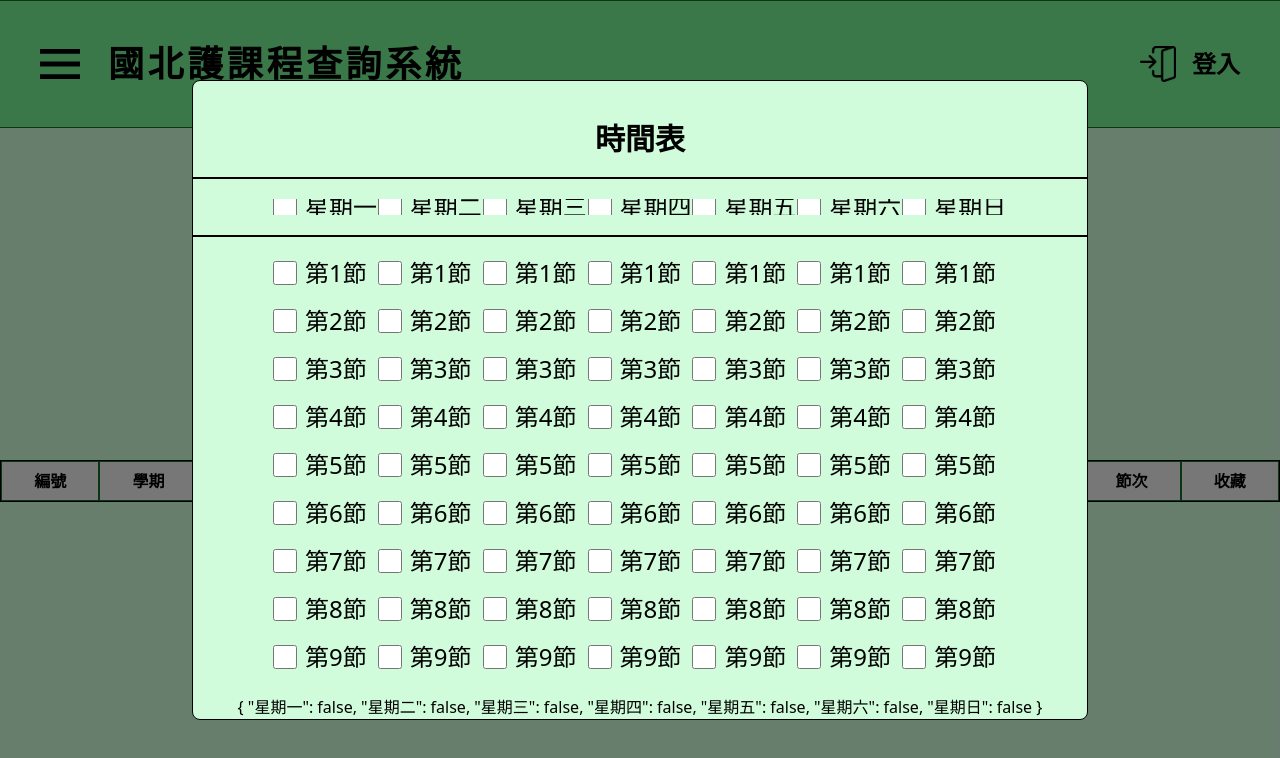
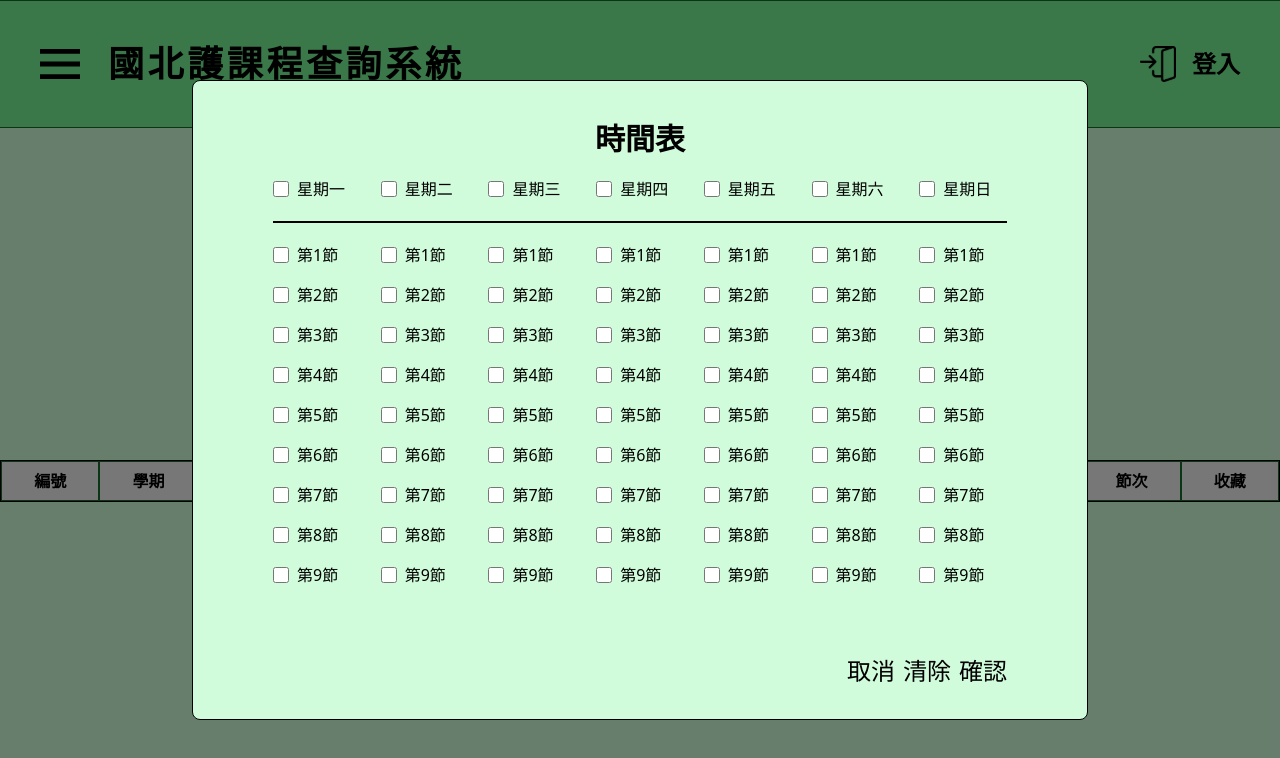
Before and after one commit to SeaStarry0902/searchSystem, a Nuxt app: page /courseSearch in a window 1280 px wide. Both pictures are taken after a click on the button "時間選擇". Shown: the top 758 px of the page. Built offline with nearby package versions, Linux system fonts and the light colour scheme.

Commit message:
新增查詢(尚未顯示結果)

```diff
--- a/pages/courseSearch.vue
+++ b/pages/courseSearch.vue
@@ -1,36 +1,121 @@
 <script setup>
 import { ref } from 'vue'
 import testInput from '~/components/TextInput.vue'
-const courseArray = ['編號', '學期', '系所', '年級', '班組', '科目分類', '課程名稱', '教師', '上課人數', '學分數', '課別', '節次', '收藏'];
-const weekArray = ['星期一', '星期二', '星期三', '星期四', '星期五', '星期六', '星期日'];
-const weekResult = ref({
-    星期一: false,
-    星期二: false,
-    星期三: false,
-    星期四: false,
-    星期五: false,
-    星期六: false,
-    星期日: false
-})
-const response = []
-const courseCatagory = ref('')
+const token = useCookie('access_token')
+const type = useCookie('token_type')
+const courseArray = ['編號', '學期', '系所', '年級', '班組', '科目分類', '課程名稱', '教師', '上課人數', '學分數', '課別', '節次', '收藏']
+const weekArray = ["一", "二", "三", "四", "五", "六", "日"]
+const result = []
+const apiResponse = ref(null)
+const keyword = ref('')
+const semester = ref('')
+const required_type = ref('')
+const grade = ref(null)
+const teacher = ref('')
+const catagory = ref('')
+const department = ref('')
+const baseURL = `${token.value? 'https://representative-winni-chongouo-b8ca194b.koyeb.app/courses?' : 'https://representative-winni-chongouo-b8ca194b.koyeb.app/courses/public?'}`
+let newURL = ''
+const filters = {
+    keyword,
+    semester,
+    required_type,
+    grade,
+    teacher,
+    catagory,
+    department
+}
+function buildUrl() {
+    newURL = baseURL
+    const params = []
+    for (const item in filters) {
+        if (filters[item].value) {
+            params.push(`${item}=${filters[item].value}`)
+        }
+    }
+    if (result.length != 0) {
+        for (const item in result) {
+            params.push(`time_slots=${result[item]}`)
+        }
+    }
+    newURL += `${params.join('&')}&page=1&page_size=20`
+    console.log(newURL)
+}
 const showChooceTime = ref(false)
+let temDay = 1
+let temSec = 1
+const weekResult = ref(
+    Object.fromEntries(
+        weekArray.map(day => [
+            day,
+            Object.fromEntries(
+                Array.from({ length: 14 }, (_, i) => [i + 1, false])
+            )
+        ])
+    )
+);
+
+function toggleDay(day) {
+    const checked = Object.values(weekResult.value[day]).every(v => v === true);
+    const newValue = !checked;
+
+    for (let i = 1; i <= 14; i++) {
+        weekResult.value[day][i] = newValue;
+    }
+}
+function resetAll() {
+    for (const day in weekResult.value) {
+        for (const sec in weekResult.value[day]) {
+            weekResult.value[day][sec] = false
+        }
+    }
+}
+function saveResult() {
+    result.length = 0
+    temDay = 1
+    for (const day in weekResult.value) {
+        temSec = 1
+        for (const sec in weekResult.value[day]) {
+            if (weekResult.value[day][sec] === true) {
+                result.push(`${temDay}-${temSec}`)
+            }
+            temSec++
+        }
+        temDay++
+    }
+    console.log(result)
+    showChooceTime.value = false
+}
+async function courseSearch() {
+    buildUrl()
+    apiResponse.value =await $fetch(newURL, {
+        headers: {
+            'Authorization': type.value + ' ' + token.value,
+            'Content-Type': 'application/json'
+        }
+    })
+    console.log('回傳結果:',apiResponse.value)
+}
 </script>
 <template>
+    <!-- 篩選條件 -->
     <div class="flex flex-col justify-center gap-10">
         <div
             class="flex items-center justify-center gap-20 w-full h-auto pt-4 mx-auto text-2xl text-black bg-[#d1fcdb]">
             <div class="max-w-screen flex flex-col gap-5">
                 <div class="flex gap-5">
-                    <testInput v-model="courseCatagory" :text="'課程分類'" :customWidth="'w-16 md:w-40 2xl:w-70'" />
-                    <testInput :text="'課程名稱'" :customWidth="'w-16 md:w-40 2xl:w-70'" />
-                    <testInput :text="'課別'" :customWidth="'w-16 md:w-40 2xl:w-70'" />
-                    <testInput :text="'教師'" :customWidth="'w-16 md:w-40 2xl:w-70'" />
+                    <testInput v-model="keyword" :text="'課程名稱'" :customWidth="'w-16 md:w-40 2xl:w-70'" />
+                    <testInput v-model="required_type" :text="'課別'" :customWidth="'w-16 md:w-40 2xl:w-70'" />
+                    <testInput v-model="semester" :text="'學期'" :customWidth="'w-16 md:w-40 2xl:w-70'"
+                        :options="['1132', '1141']" />
+                    <testInput v-model="grade" :text="'年級'" :customWidth="'w-16 md:w-40 2xl:w-70'"
+                        :options="[1, 2, 3, 4]" />
                 </div>
                 <div class="flex gap-5 items-end">
-                    <testInput :text="'學期'" :customWidth="'w-16 md:w-40 2xl:w-70'" :options="['1132', '1141']" />
-                    <testInput :text="'系所'" :customWidth="'w-16 md:w-40 2xl:w-70'" :options="['選項1', '選項2']" />
-                    <testInput :text="'年級'" :customWidth="'w-16 md:w-40 2xl:w-70'" :options="['1', '2', '3', '4']" />
+
+                    <testInput v-model="teacher" :text="'教師'" :customWidth="'w-16 md:w-40 2xl:w-70'" />
+                    <testInput v-model="catagory" :text="'課程分類'" :customWidth="'w-16 md:w-40 2xl:w-70'" />
+                    <testInput v-model="department" :text="'系所'" :customWidth="'w-16 md:w-40 2xl:w-70'" />
                     <button class="bg-white w-16 md:w-40 2xl:w-70 h-[clamp(0px,6vmin,9999px)] border rounded-[clamp(0px,1vmin,40px)] cursor-pointer hover:bg-[#6ffc92] hover:font-bold
                     text-xs md:text-xl 2xl:text-2xl" @click="showChooceTime = true">時間選擇</button>
                 </div>
@@ -38,9 +123,11 @@ const showChooceTime = ref(false)
         </div>
         <div class="flex items-center justify-center w-full">
             <button
-                class="bg-[#23f157] w-96 h-16 border-2 rounded cursor-pointer hover:bg-[#18a83c] hover:font-bold text-3xl">搜尋</button>
+                class="bg-[#23f157] w-96 h-16 border-2 rounded cursor-pointer hover:bg-[#18a83c] hover:font-bold text-3xl"
+                @click="courseSearch()">搜尋</button>
         </div>
     </div>
+    <!-- 搜尋結果表格 -->
     <div class="mt-10 grid border h-auto  grid-cols-13 overflow-auto ">
         <div v-for="(item, index) in courseArray" :key="index"
             :class="index < 13 ? 'h-10 bg-[#EEEEEE] font-bold ' : 'h-16 bg-white'"
@@ -51,12 +138,42 @@ const showChooceTime = ref(false)
     <!-- 時間選擇 -->
     <div v-if="showChooceTime" class=" fixed flex items-center justify-center inset-0 bg-black/50 z-40 ">
         <div
-            class="flex flex-col items-center w-[clamp(0px,70vw,9999px)] h-[clamp(0px,80vh,9999px)] pt-10 gap-5 rounded-lg bg-[#d1fcdb] z-50 border">
-            <div class=" cursor-pointer" @click="showChooceTime = false">
+            class="flex flex-col items-center w-[clamp(0px,70vw,9999px)] h-[clamp(0px,80vh,9999px)] px-20 pt-10 gap-5 rounded-lg bg-[#d1fcdb] z-50 border ">
+            <div class="">
                 <span class="text-3xl font-bold">時間表</span>
             </div>
-            <div class="border w-full h-px"></div>
-            <nav class="flex px-20 w-full justify-between overflow-auto">
+            <div class="flex flex-col w-full gap-5 overflow-auto ">
+                <nav class="flex  w-full justify-center md:gap-5 2xl:gap-8 ">
+                    <div v-for="day in weekArray" :key="day" class="md:text-base 2xl:text-xl w-44 flex">
+                        <label class="flex items-center gap-2 cursor-pointer">
+                            <input type="checkbox" class="md:size-4 2xl:size-6 cursor-pointer"
+                                :checked="Object.values(weekResult[day]).every(v => v)" @change="toggleDay(day)">
+                            <span>星期{{ day }}</span>
+                        </label>
+                    </div>
+                </nav>
+                <div class="border w-full h-px"></div>
+                <nav class="flex  w-full justify-center md:gap-5 2xl:gap-8 ">
+                    <div v-for="day in weekArray" :key="day" class="md:text-base 2xl:text-xl w-44 flex flex-col gap-4">
+                        <div v-for="sec in 14" :key="sec" class="flex flex-col">
+                            <label class="flex items-center gap-2 cursor-pointer">
+                                <input type="checkbox" class="md:size-4 2xl:size-6 cursor-pointer"
+                                    v-model="weekResult[day][sec]">
+                                <span>第{{ sec }}節</span>
+                            </label>
+                        </div>
+                    </div>
+                </nav>
+            </div>
+            <div class="w-full py-8 flex justify-end gap-2">
+                <button class="text-2xl text-black hover:font-bold cursor-pointer"
+                    @click="showChooceTime = false"><span>取消</span></button>
+                <button class="text-2xl text-black hover:font-bold cursor-pointer"
+                    @click="resetAll()"><span>清除</span></button>
+                <button class="text-2xl text-black hover:font-bold cursor-pointer"
+                    @click="saveResult()"><span>確認</span></button>
+            </div>
+            <!-- <nav class="flex px-20 w-full justify-between overflow-auto">
                 <div v-for="value in weekArray" class="text-2xl flex w-40">
                     <label class="flex items-center gap-2 cursor-pointer">
                         <input type="checkbox" class="size-6  cursor-pointer" v-model="weekResult[value]" />
@@ -74,8 +191,7 @@ const showChooceTime = ref(false)
                         </label>
                     </div>
                 </div>
-            </nav>
-            {{ weekResult }}
+            </nav> -->
         </div>
     </div>
 </template>
```
